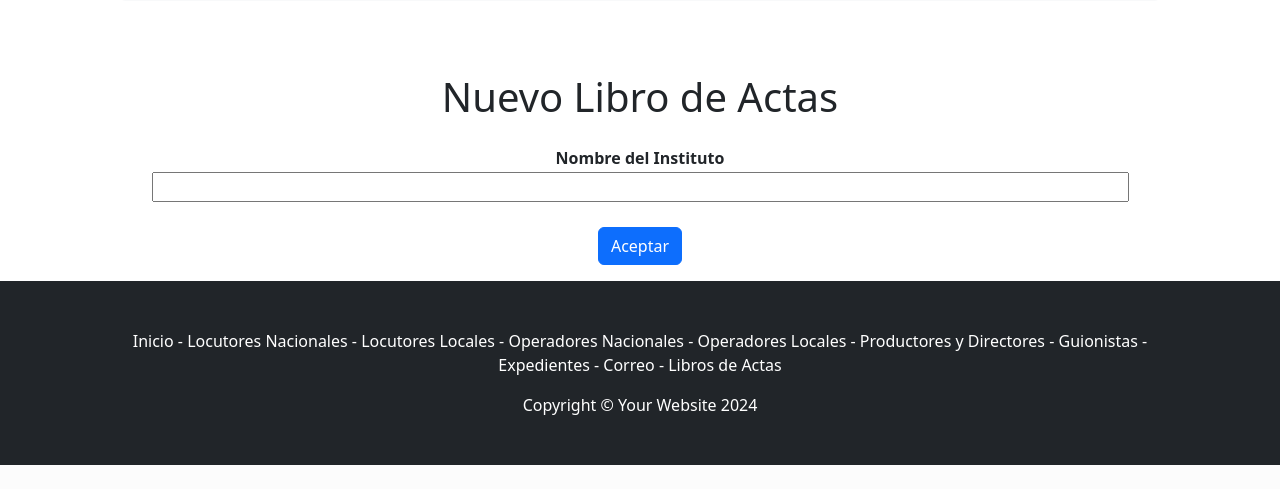
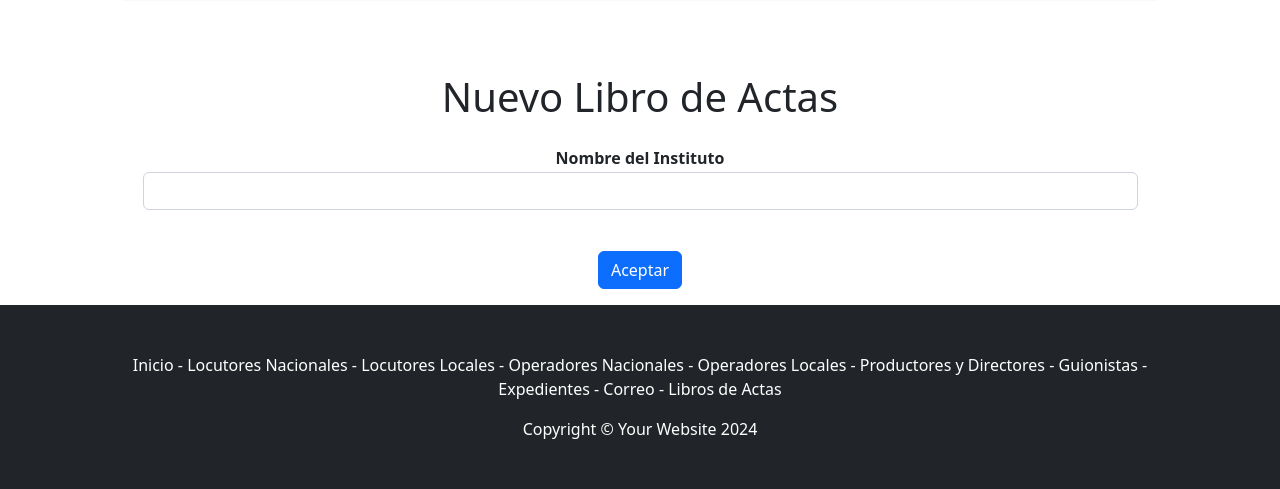
Before and after one commit to gonzaz92/Servidor-ISER, a Django app: page /libros/nuevo_libro/ in a window 1280 px wide. Shown: the part 518-1007 px from the top of the page. Before the commit the page ends 983 px from the top, so only its background shows below. Run offline with Django 3.2, Linux system fonts and the light colour scheme; the visitor is signed in with stand-in values (Sample User, id 1); some libraries are stand-ins or nearby versions.

```diff
--- a/Libros/forms.py
+++ b/Libros/forms.py
@@ -6,7 +6,7 @@ class LibroForm(forms.ModelForm):
         model = Libro
         fields = '__all__'
         widgets = {
-            'nombre' : forms.TextInput(attrs={'size' : '100%'}),
+            'nombre' : forms.TextInput(attrs={'class': 'form-control mb-3', 'size' : '100%'}),
         }
 
 class ActaForm(forms.ModelForm):
@@ -46,3 +46,8 @@ class ActaForm(forms.ModelForm):
             'firma2' : forms.TextInput(attrs={'size': '60%'}),
             'firma3' : forms.TextInput(attrs={'size': '60%'}),
         }
+
+    def __init__(self, *args, **kwargs):
+        super(ActaForm, self).__init__(*args, **kwargs)
+        if not self.instance.fecha:
+            self.fields['fecha'].widget = forms.DateInput(attrs={'type': 'date'})
--- a/Libros/templates/Libros/libro_form.html
+++ b/Libros/templates/Libros/libro_form.html
@@ -14,7 +14,7 @@
         </tr>
         <tr>
             <td>
-                <span class="mt-4 text-center">{{form.nombre}}</span>
+                <span>{{form.nombre}}</span>
             </td>
         </tr>
     </table>
--- a/expedientes/templates/expedientes/expedientes.html
+++ b/expedientes/templates/expedientes/expedientes.html
@@ -36,7 +36,7 @@
                 <div class="card bg-light border-0 h-100">
                     <div class="card-body text-center p-4 p-lg-5 pt-0 pt-lg-0">
                         <a class="nav-link" href="{% url 'carnets' %}">
-                            <div class="feature bg-primary bg-gradient text-white rounded-3 mb-4 mt-n4"><i class="bi bi-ui-checks-grid"></i></div>
+                            <div class="feature bg-primary bg-gradient text-white rounded-3 mb-4 mt-n4"><i class="bi bi-card-checklist"></i></div>
                             <h2 class="fs-4 fw-bold">Carnets a realizar</h2>
                             <p class="mb-0">Expedientes con Disposición firmada, a la espera del armado del carnet habilitante</p>
                         </a>
```
